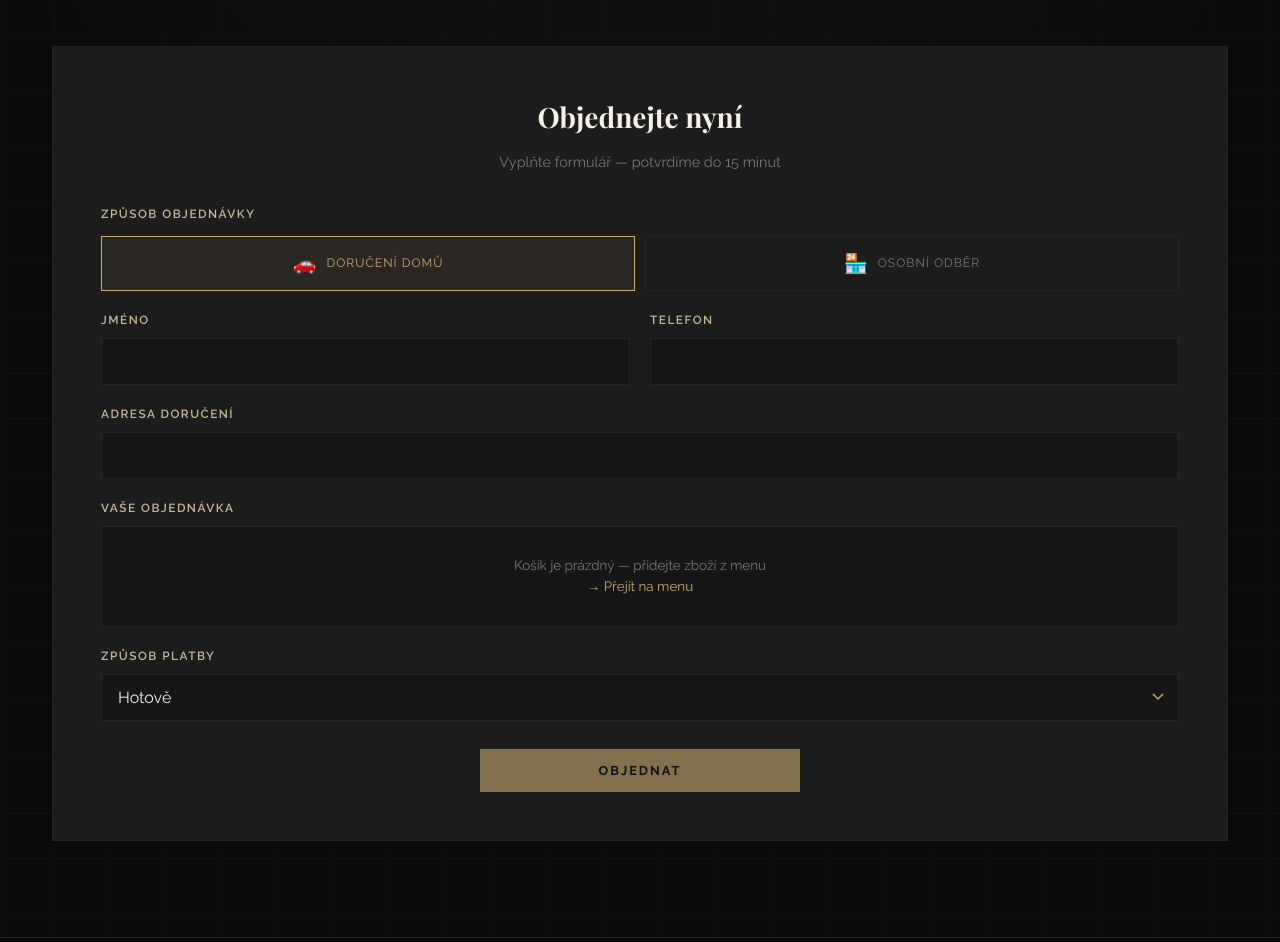
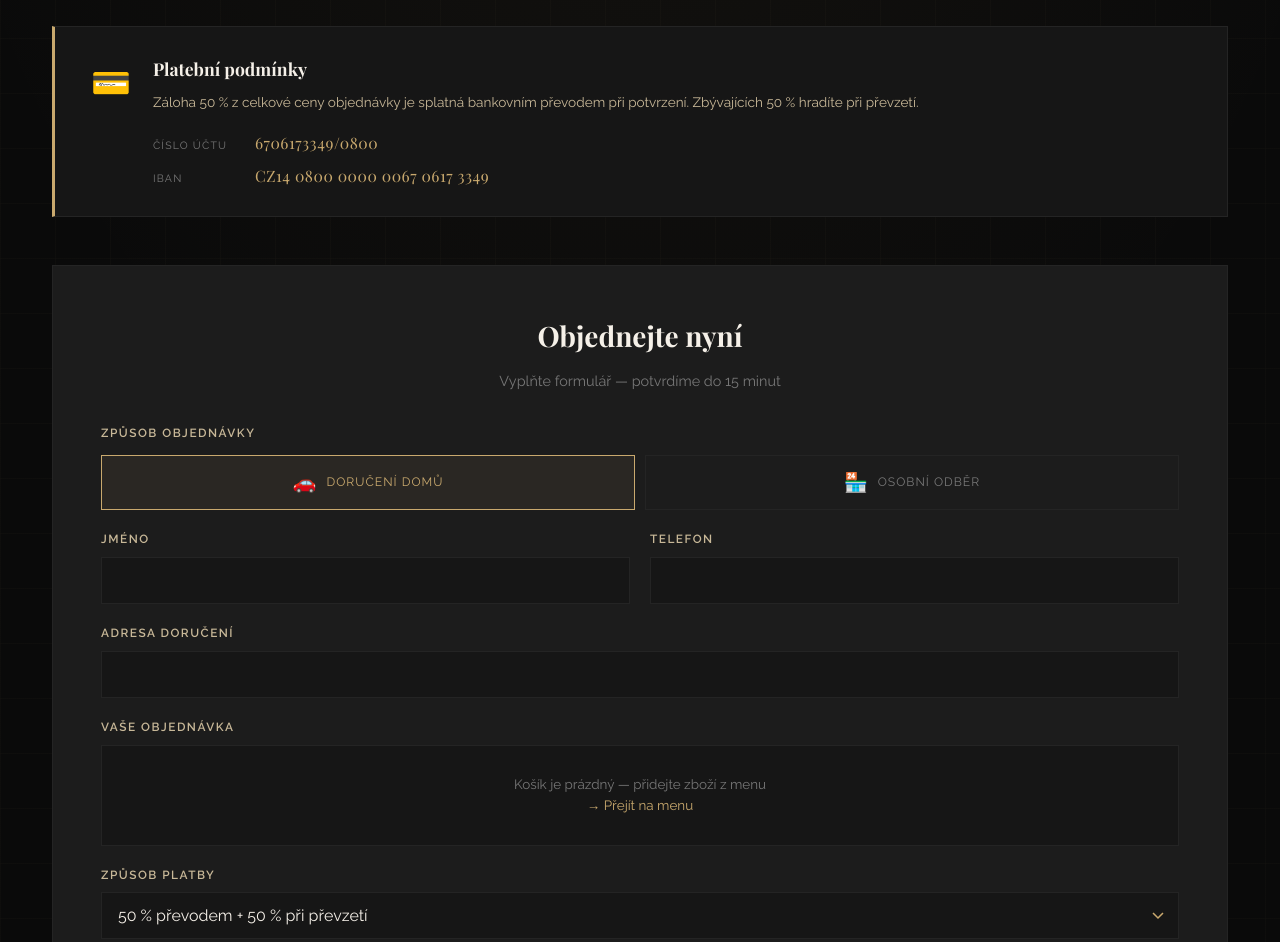
Before and after one commit to sashanazarenko2051-source/cukrarna-cakeme, a plain HTML site: page delivery.html in a window 1280 px wide. Shown: the part 1117-2059 px from the top of the page. Drawn offline with nearby package versions, Linux system fonts and the light colour scheme; a web font is replaced by a local one.

Commit message:
Add 50% prepayment block with bank account details to delivery page

```diff
--- a/delivery.html
+++ b/delivery.html
@@ -150,6 +150,21 @@ footer{background:#070707;border-top:1px solid var(--bdr);padding:52px 0 28px}
 .cdb-empty{text-align:center;color:var(--tx2);font-size:.84rem;padding:14px 0}
 .cdb-empty a{color:var(--gold);text-decoration:none}
 .cdb-empty a:hover{color:var(--gold-l)}
+
+/* ── PAYMENT BLOCK ── */
+.pay-block{margin-top:28px;padding:28px 36px;background:var(--bg2);border:1px solid var(--bdr);border-left:3px solid var(--gold);display:flex;gap:22px;align-items:flex-start}
+.pay-block-ico{font-size:2rem;flex-shrink:0;margin-top:2px}
+.pay-ttl{font-family:'Playfair Display',serif;font-size:1.1rem;color:var(--tx0);margin-bottom:8px}
+.pay-desc{font-size:.85rem;color:var(--tx1);line-height:1.65;margin-bottom:16px}
+.pay-rows{display:flex;flex-direction:column;gap:8px}
+.pay-row{display:flex;align-items:baseline;gap:12px}
+.pay-row-lbl{color:var(--tx2);text-transform:uppercase;font-size:.66rem;letter-spacing:1.2px;min-width:90px;flex-shrink:0}
+.pay-row-val{font-family:'Playfair Display',serif;color:var(--gold);font-size:.98rem;letter-spacing:.5px}
+@media(max-width:768px){
+  .pay-block{padding:20px 18px;flex-direction:column;gap:12px}
+  .pay-block-ico{font-size:1.6rem;margin-top:0}
+  .pay-row-lbl{min-width:76px}
+}
 
 /* ── RESPONSIVE ── */
 @media(max-width:1024px){
@@ -332,6 +347,24 @@ footer{background:#070707;border-top:1px solid var(--bdr);padding:52px 0 28px}
         <p data-k="i2d">mimo Prahu 250 Kč</p>
       </div>
     </div>
+    <div class="pay-block fi">
+      <div class="pay-block-ico">💳</div>
+      <div>
+        <h4 class="pay-ttl" data-k="pay_ttl">Platební podmínky</h4>
+        <p class="pay-desc" data-k="pay_dep">Záloha 50 % z celkové ceny objednávky je splatná bankovním převodem při potvrzení. Zbývajících 50 % hradíte při převzetí.</p>
+        <div class="pay-rows">
+          <div class="pay-row">
+            <span class="pay-row-lbl" data-k="pay_acc">Číslo účtu</span>
+            <span class="pay-row-val">6706173349/0800</span>
+          </div>
+          <div class="pay-row">
+            <span class="pay-row-lbl">IBAN</span>
+            <span class="pay-row-val">CZ14&nbsp;0800&nbsp;0000&nbsp;0067&nbsp;0617&nbsp;3349</span>
+          </div>
+        </div>
+      </div>
+    </div>
+
     <div class="ord-form-wrap fi">
       <h3 data-k="oc_ttl">Objednejte nyní</h3>
       <p data-k="oc_sub">Vyplňte formulář — potvrdíme objednávku do 15 minut</p>
@@ -372,6 +405,7 @@ footer{background:#070707;border-top:1px solid var(--bdr);padding:52px 0 28px}
         <div class="ord-field full">
           <label data-k="f_pay">Způsob platby</label>
           <select name="payment">
+            <option data-k="f_pay_transfer">50 % převodem + 50 % při převzetí</option>
             <option data-k="f_pay_cash">Hotově</option>
             <option data-k="f_pay_card">Kartou</option>
           </select>
@@ -459,7 +493,8 @@ cs:{nav_home:'Domů',nav_menu:'Menu',nav_about:'O nás',nav_del:'Doručení',nav
   f_name:'Jméno',f_phone:'Telefon',f_addr:'Adresa doručení',
   f_cart:'Vaše objednávka',cart_total:'Celkem',cart_empty_del:'Košík je prázdný — přidejte zboží z menu',go_menu:'Přejít na menu',
   f_type:'Způsob objednávky',ot_delivery:'Doručení domů',ot_instore:'Osobní odběr',
-  f_pay:'Způsob platby',f_pay_cash:'Hotově',f_pay_card:'Kartou',
+  f_pay:'Způsob platby',f_pay_transfer:'50 % převodem + 50 % při převzetí',f_pay_cash:'Hotově',f_pay_card:'Kartou',
+  pay_ttl:'Platební podmínky',pay_dep:'Záloha 50 % z celkové ceny objednávky je splatná bankovním převodem při potvrzení. Zbývajících 50 % hradíte při převzetí.',pay_acc:'Číslo účtu',
   f_submit:'Objednat',f_ok:'Děkujeme! Vaši objednávku jsme přijali.',f_err:'Chyba. Zkuste to znovu nebo zavolejte.',
   ft_nav:'Navigace',ft_con:'Kontakt',rights:'Všechna práva vyhrazena.'},
 uk:{nav_home:'Головна',nav_menu:'Меню',nav_about:'Про нас',nav_del:'Доставка',nav_con:'Контакт',tagline:'Святкуйте кожен день',
@@ -474,7 +509,8 @@ uk:{nav_home:'Головна',nav_menu:'Меню',nav_about:'Про нас',nav_
   f_name:'Ім\'я',f_phone:'Телефон',f_addr:'Адреса доставки',
   f_cart:'Ваше замовлення',cart_total:'Разом',cart_empty_del:'Кошик порожній — додайте товари з меню',go_menu:'Перейти до меню',
   f_type:'Спосіб замовлення',ot_delivery:'Доставка додому',ot_instore:'У закладі',
-  f_pay:'Спосіб оплати',f_pay_cash:'Готівкою',f_pay_card:'Карткою',
+  f_pay:'Спосіб оплати',f_pay_transfer:'50 % переказом + 50 % при отриманні',f_pay_cash:'Готівкою',f_pay_card:'Карткою',
+  pay_ttl:'Умови оплати',pay_dep:'Передоплата 50 % від загальної вартості сплачується банківським переказом при підтвердженні замовлення. Решта 50 % — при отриманні.',pay_acc:'Рахунок',
   f_submit:'Замовити',f_ok:'Дякуємо! Ваше замовлення прийнято.',f_err:'Помилка. Спробуйте ще раз або зателефонуйте.',
   ft_nav:'Навігація',ft_con:'Контакт',rights:'Всі права захищені.'},
 en:{nav_home:'Home',nav_menu:'Menu',nav_about:'About',nav_del:'Delivery',nav_con:'Contact',tagline:'Celebrate Every Day',
@@ -489,7 +525,8 @@ en:{nav_home:'Home',nav_menu:'Menu',nav_about:'About',nav_del:'Delivery',nav_con
   f_name:'Name',f_phone:'Phone',f_addr:'Delivery Address',
   f_cart:'Your Order',cart_total:'Total',cart_empty_del:'Cart is empty — add items from the menu',go_menu:'Go to Menu',
   f_type:'Order type',ot_delivery:'Home Delivery',ot_instore:'In-store Pickup',
-  f_pay:'Payment Method',f_pay_cash:'Cash',f_pay_card:'Card',
+  f_pay:'Payment Method',f_pay_transfer:'50% bank transfer + 50% on delivery',f_pay_cash:'Cash',f_pay_card:'Card',
+  pay_ttl:'Payment Terms',pay_dep:'A 50% deposit is payable by bank transfer upon order confirmation. The remaining 50% is paid upon receipt.',pay_acc:'Account',
   f_submit:'Order Now',f_ok:'Thank you! Your order has been received.',f_err:'Error. Please try again or call us.',
   ft_nav:'Navigation',ft_con:'Contact',rights:'All rights reserved.'}
 };
```
